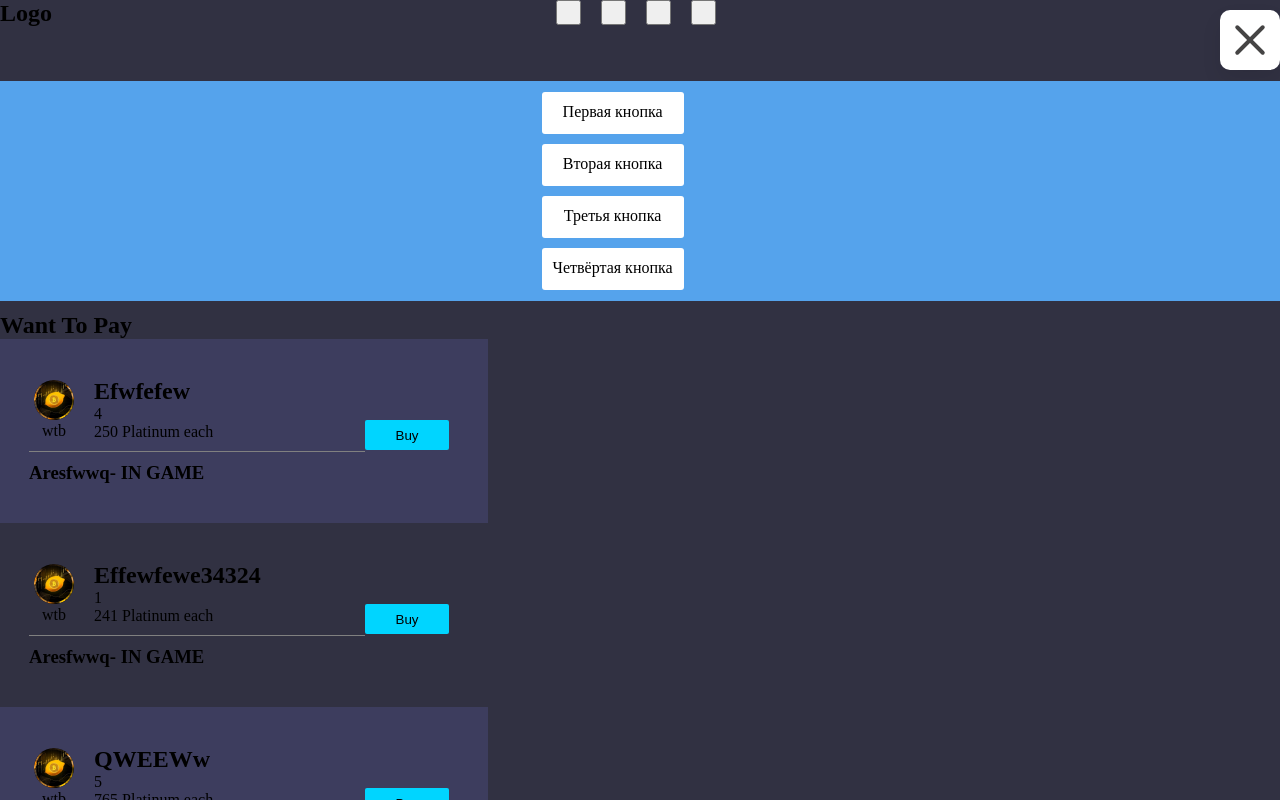
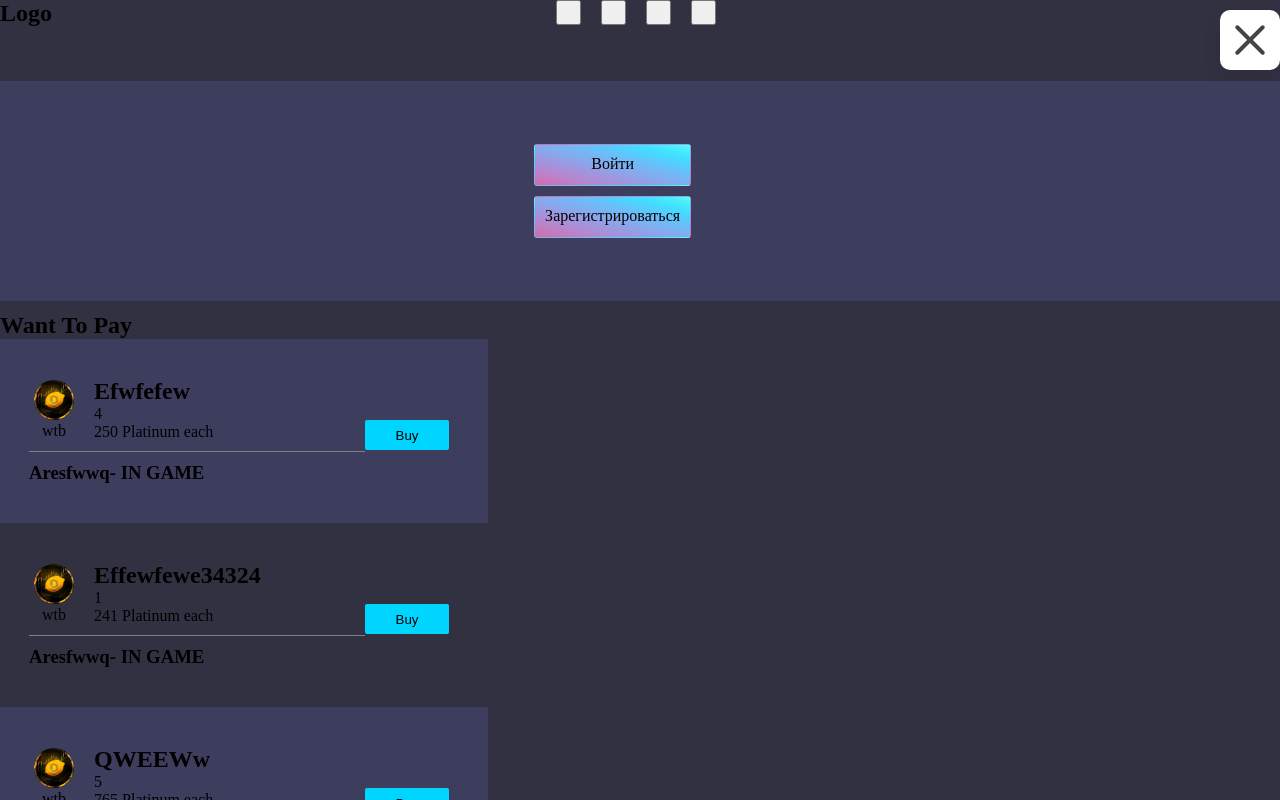
Before and after one commit to SkolandHati/Project-WP, a Nuxt app: page / in a window 1280 px wide. Both pictures are taken after a click on the element 1249 px from the left and 40 px from the top of the page. Shown: the top 800 px of the page. Built offline with nearby package versions, Linux system fonts and the light colour scheme.

Commit message:
Update Project

```diff
--- a/assets/saas/mixin/ui_mixin/_ui_mixin.scss
+++ b/assets/saas/mixin/ui_mixin/_ui_mixin.scss
@@ -15,9 +15,7 @@
 @mixin ui_dropMenu_animation($animation_name) {
   animation-name: $animation_name;
   -webkit-animation-name: $animation_name;
-  animation-timing-function: ease-out;
+  animation-timing-function: ease-in-out;
   animation-duration: 300ms;
   transform-origin: 50% 0%;
-
-
 }
--- a/components/content/Content.vue
+++ b/components/content/Content.vue
@@ -19,7 +19,7 @@
 
   import FilterItem from "./FilterItem.vue"
   import OrderUnit from "~/components/content/OrderUnit.vue";
-  import {useStore} from "~/store/pinia/store"
+  import {useStore} from "~/store/pinia/StoreProducts"
 
   const state = useStore().$state
 
--- a/components/header/DropMenu.vue
+++ b/components/header/DropMenu.vue
@@ -1,30 +1,45 @@
 <template>
   <nav class="menu">
-    <ul class="list-items">
+    <ul v-if="user_sate" class="list-items__authenticated">
       <li class="item">
-        <a>Первая кнопка</a>
+        <a>Профиль</a>
       </li>
       <li class="item">
-        <a>Вторая кнопка</a>
+        <a>Ордера</a>
       </li>
       <li class="item">
-        <a>Третья кнопка
-        </a></li>
+        <a>Настройки</a>
+      </li>
       <li class="item">
-        <a>Четвёртая кнопка</a>
+        <a>Выход</a>
       </li>
     </ul>
+
+    <ul v-else class="list-items__guest">
+      <li class="item">
+        <a>Войти</a>
+      </li>
+      <li class="item">
+        <a>Зарегистрироваться</a>
+      </li>
+    </ul>
+
   </nav>
 </template>
 
 <script setup lang="ts">
+
+  import {ref, reactive} from "vue";
+  import {useStore} from "~/store/pinia/StoreUserData"
+
+  const user_sate = useStore().$state.user.token;
 
 </script>
 
 <style scoped lang="scss">
 
   .menu {
-    background-color: #55a3ec;
+    background-color: #3d3d5e;
     min-width: 100%;
     display: grid;
     justify-content: center;
@@ -32,7 +47,7 @@
     padding: 10px 0 10px 0;
     margin: 0 -10px 0 -10px;
 
-    .list-items {
+    .list-items__authenticated , .list-items__guest{
       display: grid;
       gap: 10px;
 
@@ -46,9 +61,12 @@
         border-radius: 3px;
         border: 1px solid transparent;
         font-weight: 300;
+        background-image: linear-gradient(to right top, #d16ba5, #c777b9, #ba83ca, #aa8fd8, #9a9ae1, #8aa7ec, #79b3f4, #69bff8, #52cffe, #41dfff, #46eefa, #5ffbf1);
+        transition: all 500ms ease;
 
         &:hover {
           cursor: pointer;
+          color: white;
           border: 1px solid #043865;
         }
       }
--- a/components/header/HeaderPanel.vue
+++ b/components/header/HeaderPanel.vue
@@ -127,10 +127,12 @@
         from {
           transform: scaleY(1);
           opacity: 1;
+          top: 115%;
         }
         to {
           transform: scaleY(0);
           opacity: 1;
+          top: 115%;
         }
       }
 
@@ -138,10 +140,6 @@
         display: grid;
         opacity: 1;
         top: 115%;
-        animation-name: fadeInDown;
-        -webkit-animation-name: fadeInDown;
-        animation-timing-function: ease-out;
-        animation-duration: 300ms;
         transform-origin: 50% 0%;
 
         @include ui_dropMenu_animation(fadeInDown);
--- /dev/null
+++ b/store/pinia/StoreUserData.js
@@ -0,0 +1,25 @@
+import { defineStore } from 'pinia'
+
+export const useStore = defineStore('user', {
+    state: () => ({
+        user: {
+            token: false,
+            firstName: "",
+            lastName: "",
+            nickname: "",
+            isAdmin: false
+        }
+    }),
+
+    getters: {
+
+    },
+
+    actions: {
+
+    },
+
+    mutations: {
+
+    }
+})
```
Also changed, not shown: pages/UserProfile.vue (added, +11 -0 lines), store/pinia/StoreProducts.js (renamed from store/pinia/store.js), 1 other file (tests, documents, lock files or other folders).
